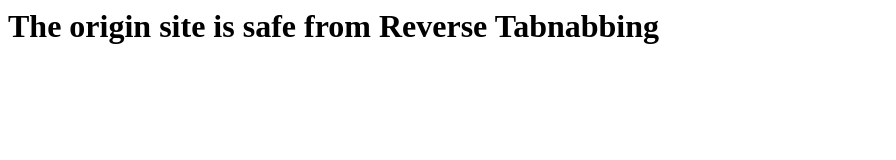
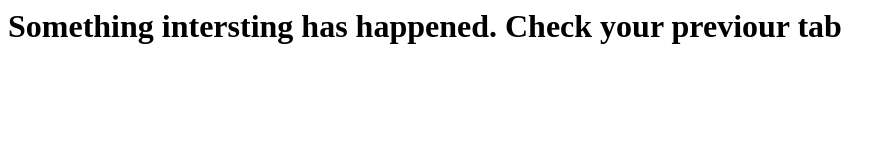
Before and after one commit to Technosaviour/Reverse-Tabnabbing, a plain HTML site: page badcode.html in a window 1280 px wide. Shown: the whole page, without its empty margins (0-896 px from the left). Drawn offline with Linux system fonts and the light colour scheme.

Commit message:
updated text

```diff
--- a/badcode.html
+++ b/badcode.html
@@ -6,7 +6,7 @@
          }
         </script>
         <h1>
-            The origin site is safe from Reverse Tabnabbing
+            Something intersting has happened. Check your previour tab
         </h1>
     </body>
 </html>
```
